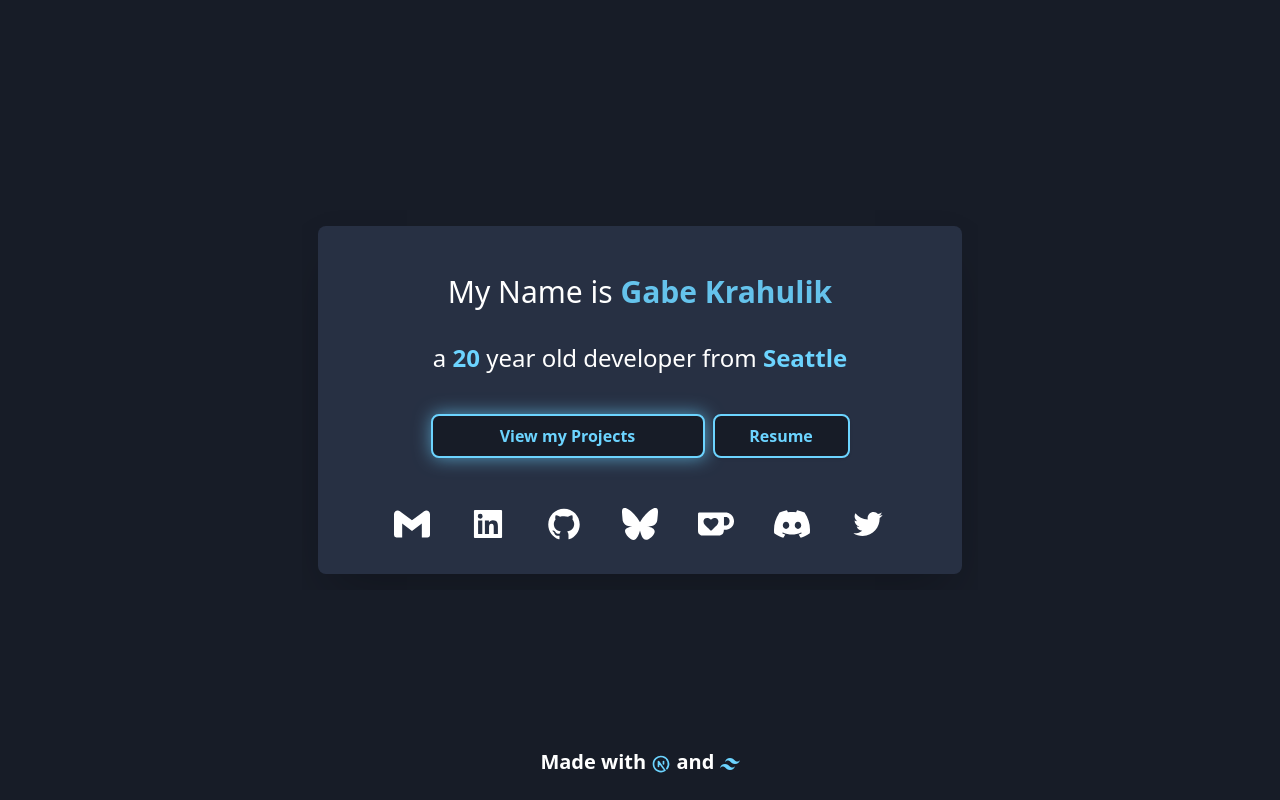
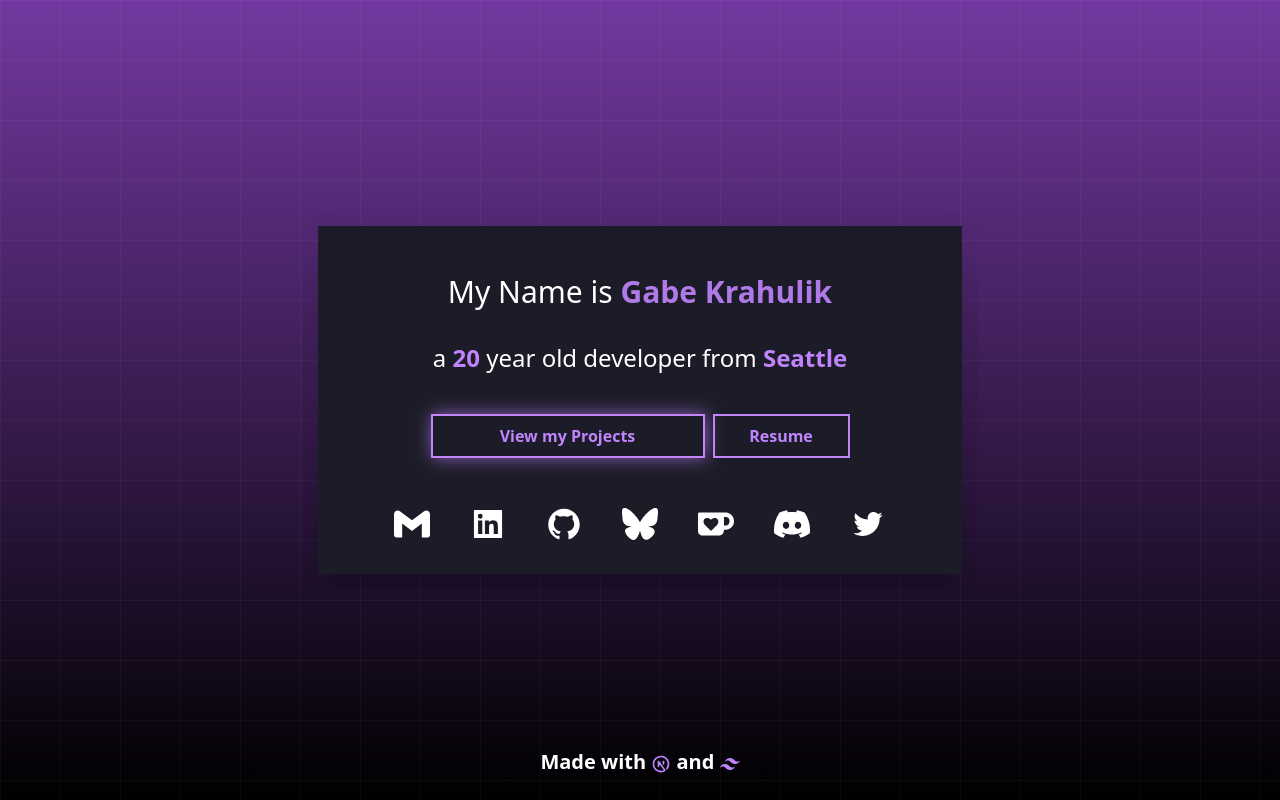
Before and after one commit to Lilspartan/Portfolio, a Next.js app: page / in a window 1280 px wide. Built offline with nearby package versions, Linux system fonts and the light colour scheme.

Commit message:
color and design

```diff
--- a/components/Button/index.tsx
+++ b/components/Button/index.tsx
@@ -22,7 +22,6 @@ export const Button = ({ delay="0", glow=false, link, type="outline", children,
 		"font-semibold",
 		"transition",
 		"duration-200",
-		"rounded-lg",
 		"hover:opacity-100",
 		"shadow",
 		"hover:shadow-2xl",
@@ -109,7 +108,6 @@ export const IconButton = ({ icon = "external", delay="0", glow=false, link, typ
 		"font-semibold",
 		"transition",
 		"duration-500",
-		"rounded-lg",
 		"hover:opacity-100",
 		"shadow",
 		"hover:shadow-2xl",
--- a/components/Card/index.tsx
+++ b/components/Card/index.tsx
@@ -16,7 +16,6 @@ export const Card = (props: Props) => {
 			<div className={`
 						bg-primary
 						p-8
-						rounded-lg
 						shadow-2xl
 						m-4
 						transition
--- a/pages/RecursionGames.tsx
+++ /dev/null
@@ -1,15 +0,0 @@
-const RecursionGames = () => {
-	return (
-		<div className="
-			bg-background
-			h-screen
-            flex
-            flex-col
-            justify-center
-		">
-			<img src = "/qr.png" className = "rounded-lg mx-auto w-1/3" />
-		</div>
-	)
-}
-
-export default RecursionGames;
--- a/pages/index.tsx
+++ b/pages/index.tsx
@@ -26,8 +26,8 @@ const ContactIcon = ({ contact, index }) => {
 		"lg:mt-8",
 		"text-4xl",
 		contact.name,
-		"group-hover:-translate-y-1",
-		"group-hover:scale-110",
+		"group-hover:-translate-y-3",
+		"group-hover:scale-125",
 	]);
 
 	let Icon = <></>;
--- a/pages/projects/[project].tsx
+++ b/pages/projects/[project].tsx
@@ -102,7 +102,7 @@ const WarTools = () => {
 											<div id = "heading" className = "flex flex-col lg:flex-row">
 												<h1 data-m = "bounce-left" className = "font-bold text-5xl text-left my-4 w-full lg:w-1/2 flex">
 													{ project.name }
-													{ !project.active && <span className = "text-lg my-auto mx-4 bg-accent text-primary inline py-1 px-2 rounded-lg">Inactive Project</span> }
+													{ !project.active && <span className = "text-lg my-auto mx-4 bg-accent text-primary inline py-1 px-2">Inactive Project</span> }
 												</h1>
 
 												<div data-m = "bounce-right" className = "flex flex-col lg:flex-row justify-center w-full lg:w-1/2 my-auto lg:gap-4">
--- a/pages/projects/index.tsx
+++ b/pages/projects/index.tsx
@@ -32,10 +32,10 @@ const Landing = () => {
                                         <img src = {project.logo} alt={project.name + " logo"} className = {"lg:w-1/4 max-h-40 object-contain my-auto rounded-lg lg:object-left"} />
                                         <div className = "flex flex-col justify-center lg:w-1/2">
                                             <h1 className = "text-5xl font-extrabold">{ project.name }</h1>
+                                            {!project.active && <span className = "text-xs font-semibold bg-accent text-primary py-1 px-2 w-fit mt-2">Inactive</span>}
                                             <span className = "text-xl my-8">{ project.description }</span>
                                         </div>
                                         <div className = "flex flex-col justify-center gap-2 lg:w-1/4">
-                                            <span className = "italic opacity-70">{!project.active && "(No Longer Maintained)"}</span>
                                             {
                                                 project.new_links && project.new_links.map((link) => (
                                                     <Button
@@ -71,7 +71,7 @@ const Landing = () => {
 
                                                     <div className = "flex flex-col justify-center py-8">
                                                         <h1 className = "text-4xl font-extrabold">{ p.name }</h1>
-                                                        {!p.active && <span className = "text-xs font-semibold bg-accent text-primary py-1 px-2 rounded-lg w-fit mx-auto mt-2">Inactive</span>}
+                                                        {!p.active && <span className = "text-xs font-semibold bg-accent text-primary py-1 px-2 w-fit mx-auto mt-2">Inactive</span>}
                                                         <span className = "text-lg my-8">{ p.description }</span>
                                                     </div>
                                                 </div>
--- a/styles/globals.css
+++ b/styles/globals.css
@@ -3,6 +3,16 @@
 @tailwind utilities;
 
 @import url('https://fonts.googleapis.com/css2?family=Oxygen&display=swap');
+
+html {
+  background:
+    linear-gradient(rgba(255,255,255,0.035) 1px, transparent 1px),
+    linear-gradient(90deg, rgba(255,255,255,0.035) 1px, transparent 1px),
+    linear-gradient(to bottom, #7238a0, #000000);
+  background-size: 60px 60px, 60px 60px, 100% 100%;
+  background-attachment: fixed;
+  min-height: 100%;
+}
 
 * {
   /* color: white; */
@@ -23,19 +33,19 @@
 
 @keyframes text-glow {
   from {
-    text-shadow: 1px 0px 5px #6CD4FFaa;
+    text-shadow: 1px 0px 5px #c084fcaa;
   }
   to {
-    text-shadow: 1px 0px 15px #6CD4FFaa;
+    text-shadow: 1px 0px 15px #c084fcaa;
   }
 }
 
 @keyframes glow {
   from {
-    box-shadow: 1px 0px 10px #6CD4FFaa;
+    box-shadow: 1px 0px 10px #c084fcaa;
   }
   to {
-    box-shadow: 1px 0px 20px #6CD4FFaa;
+    box-shadow: 1px 0px 20px #c084fcaa;
   }
 }
 
@@ -47,7 +57,7 @@
 
 /* Track */
 ::-webkit-scrollbar-track {
-  @apply bg-background;
+  background: #000000;
 }
 
 /* Handle */
@@ -110,62 +120,62 @@
 	text-indent: 0px;
 }
 
-.social.github {
-  display: block;
+.social {
   position: relative;
-  overflow: hidden;
-  transition: all 0.2s linear 0s, text-indent 0.2s;
-}
-
-.social:before {
-  position: relative;
-  font-size: 18px;
-  font-weight: bolder;
+  transition: filter 0.3s ease;
+}
+
+.social svg {
+  transition-timing-function: cubic-bezier(0.34, 1.56, 0.64, 1);
+}
+
+.social.linkedin:hover { filter: drop-shadow(0 0 12px #0077B5); }
+.social.twitter:hover  { filter: drop-shadow(0 0 12px #1DA1F2); }
+.social.bluesky:hover  { filter: drop-shadow(0 0 12px #1185fe); }
+.social.discord:hover  { filter: drop-shadow(0 0 12px #5865F2); }
+.social.github:hover   { filter: drop-shadow(0 0 12px #9d73d1); }
+.social.replit:hover   { filter: drop-shadow(0 0 12px #F8640A); }
+.social.gmail:hover    { filter: drop-shadow(0 0 12px #DB4437); }
+.social.kofi:hover     { filter: drop-shadow(0 0 12px #13C3FF); }
+
+.social::before {
   position: absolute;
-  display: flex;
-  align-items: center;
-  justify-content: center;
+  top: 100%;
+  left: 50%;
+  transform: translateX(-50%) translateY(-4px);
+  font-size: 11px;
+  font-weight: 700;
+  letter-spacing: 0.08em;
+  text-transform: uppercase;
   opacity: 0;
-  width: 100%;
-  height: 20%;
-  z-index: -10;
-  text-align: center;
-  transition: all 0.2s linear 0s;
-  color: inherit;
-  @apply text-primary;
-}
-
-.social:hover:before {
-  z-index: -1;
+  transition: opacity 0.2s ease, transform 0.2s ease;
+  white-space: nowrap;
+  pointer-events: none;
+  margin-top: 4px;
+}
+
+.social:hover::before {
   opacity: 1;
-}
-
-.social.linkedin:before { content: "Linkedin"; }
-.social.twitter:before { content: "Twitter"; }
-.social.bluesky:before { content: "Bluesky"; }
-.social.discord:before { content: "Discord"; }
-.social.github:before { content: "Github"; }
-.social.replit:before { content: "Replit"; }
-.social.gmail:before { content: "Email"; }
-.social.kofi:before { content: "Ko-fi"; }
-
-.social.linkedin:hover:before { @apply text-linkedin; }
-.social.twitter:hover:before { @apply text-twitter; }
-.social.bluesky:hover:before { @apply text-bluesky; }
-.social.discord:hover:before { @apply text-discord; }
-.social.github:hover:before { @apply text-github; }
-.social.replit:hover:before { @apply text-replit; }
-.social.gmail:hover:before { @apply text-gmail; }
-.social.kofi:hover:before { @apply text-kofi; }
+  transform: translateX(-50%) translateY(0);
+}
+
+.social.linkedin::before { content: "LinkedIn"; color: #0077B5; }
+.social.twitter::before  { content: "Twitter";  color: #1DA1F2; }
+.social.bluesky::before  { content: "Bluesky";  color: #1185fe; }
+.social.discord::before  { content: "Discord";  color: #5865F2; }
+.social.github::before   { content: "GitHub";   color: #9d73d1; }
+.social.replit::before   { content: "Replit";   color: #F8640A; }
+.social.gmail::before    { content: "Email";    color: #DB4437; }
+.social.kofi::before     { content: "Ko-fi";    color: #13C3FF; }
 
 .linkedin { @apply group-hover:text-linkedin; }
-.twitter { @apply group-hover:text-twitter; }
-.bluesky { @apply group-hover:text-bluesky; }
-.discord { @apply group-hover:text-discord; }
-.github { @apply group-hover:text-github; }
-.replit { @apply group-hover:text-replit; }
-.gmail { @apply group-hover:text-gmail; }
-.kofi { @apply group-hover:text-kofi; }
+.twitter  { @apply group-hover:text-twitter; }
+.bluesky  { @apply group-hover:text-bluesky; }
+.discord  { @apply group-hover:text-discord; }
+.github   { @apply group-hover:text-github; }
+.replit   { @apply group-hover:text-replit; }
+.gmail    { @apply group-hover:text-gmail; }
+.kofi     { @apply group-hover:text-kofi; }
 
 /*
   Animation styles from https://movement.samalander.dev/
--- a/tailwind.config.js
+++ b/tailwind.config.js
@@ -7,10 +7,10 @@ module.exports = {
 	theme: {
 		extend: {
 			colors: {
-				primary: "#273043",
+				primary: "#1c1c28",
         		danger: "#FB2343",
-				accent: "#6CD4FF",
-				background: "#171C27",
+				accent: "#c084fc",
+				background: "transparent",
 				twitter: "#1DA1F2",
 				github: "#6e5494",
 				gmail: "#DB4437",
```
